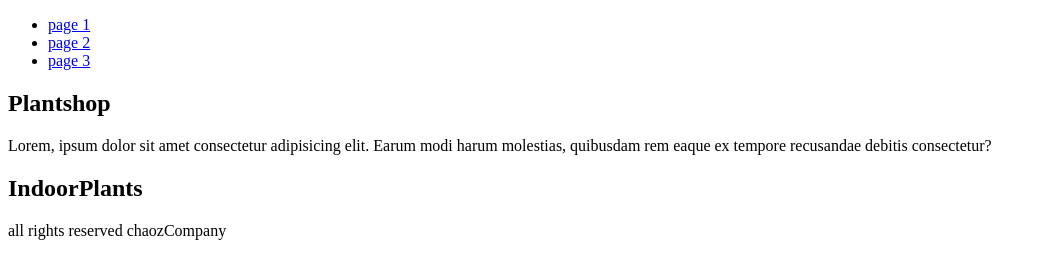
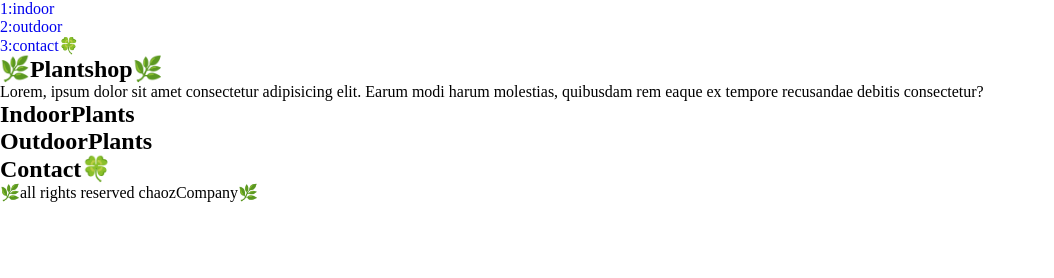
Before and after one commit to zoerix/plantsOnlineShop, a plain HTML site: page mini_project_onlineshop_Pflanzen/index.html in a window 1280 px wide. Shown: the whole page, without its empty margins (0-1054 px from the left). Drawn offline with Linux system fonts and the light colour scheme.

Commit message:
removed list style

```diff
--- a/mini_project_onlineshop_Pflanzen/index.html
+++ b/mini_project_onlineshop_Pflanzen/index.html
@@ -5,6 +5,7 @@
     <meta charset="UTF-8">
     <meta http-equiv="X-UA-Compatible" content="IE=edge">
     <meta name="viewport" content="width=device-width, initial-scale=1.0">
+    <link rel="stylesheet" href="./src/css/style.css">
     <title>PLANTSHOP</title>
 </head>
 
@@ -12,15 +13,16 @@
     <header>
         <nav>
             <ul>
-                <li><a href="#">page 1</a></li>
-                <li><a href="#">page 2</a></li>
-                <li><a href="#">page 3</a></li>
+                <li><a href="#">1:indoor</a></li>
+                <li><a href="#">2:outdoor</a></li>
+                <li><a href="#">3:contact🍀️</a></li>
             </ul>
         </nav>
     </header>
     <main>
         <section>
-            <h1>Plantshop</h1>
+            <h1>🌿️Plantshop🌿️</h1>
+
             <p>Lorem, ipsum dolor sit amet consectetur adipisicing elit. Earum modi harum molestias, quibusdam rem eaque
                 ex
                 tempore recusandae debitis consectetur?</p>
@@ -29,12 +31,20 @@
         <section>
             <h2>IndoorPlants</h2>
         </section>
+
+        <section>
+            <h2>OutdoorPlants</h2>
+        </section>
+
+        <section>
+            <h2>Contact🍀️</h2>
+        </section>
     </main>
-    <footer>all rights reserved chaozCompany</footer>
+    <footer>🌿️all rights reserved chaozCompany🌿️</footer>
 
 
 
-    <script type="module" src="./src/index.js"></script>
+    <script type="module" src="./src/js/index.js"></script>
 </body>
 
 </html>
--- /dev/null
+++ b/mini_project_onlineshop_Pflanzen/src/css/style.css
@@ -0,0 +1,10 @@
+* {
+    box-sizing: border-box;
+    margin: 0;
+    padding: 0;
+}
+
+li a {
+    text-decoration: none;
+    list-style: none;
+}
--- /dev/null
+++ b/mini_project_onlineshop_Pflanzen/src/js/data.js
@@ -0,0 +1,31 @@
+// all data of the plants, name, price, indoor/outdoor etc...
+const plants = {
+    indoorPlants: [
+        {
+            id: 1,
+            name: "PLANT1",
+            price: 25,
+            description: "This is plant 1",
+            // image:,
+            information:
+            {type : "indoor",
+            water : "2-3x per week"}
+
+        },
+        {
+            id: 2,
+            name: "PLANT2",
+            price: 20,
+            description: "This is plant 2",
+            //image:,
+            information:
+                {type : "indoor",
+                water : "2-3x per week"}
+
+        },
+    ]
+};
+
+
+const plantsData = JSON.stringify(plants);
+export { plantsData };
--- /dev/null
+++ b/mini_project_onlineshop_Pflanzen/src/js/index.js
@@ -0,0 +1,2 @@
+import { plantsData } from "./data.js";
+console.log(plantsData);
```
Also changed, not shown: mini_project_onlineshop_Pflanzen/src/index.js (deleted).
